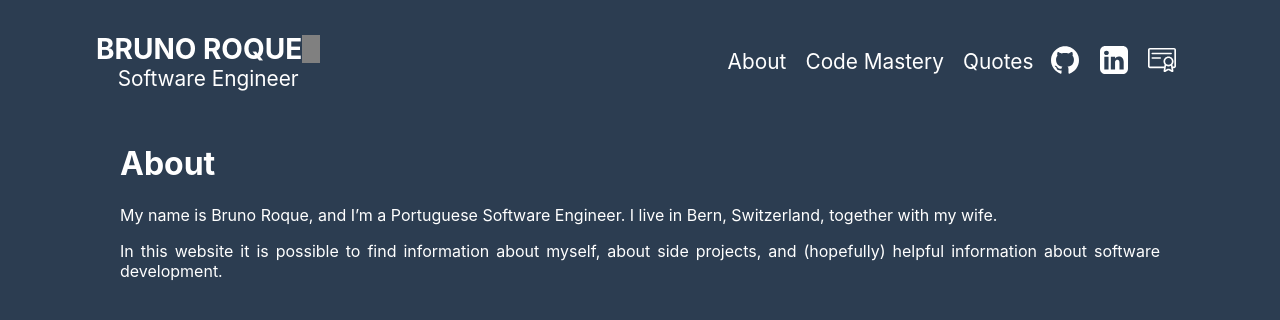
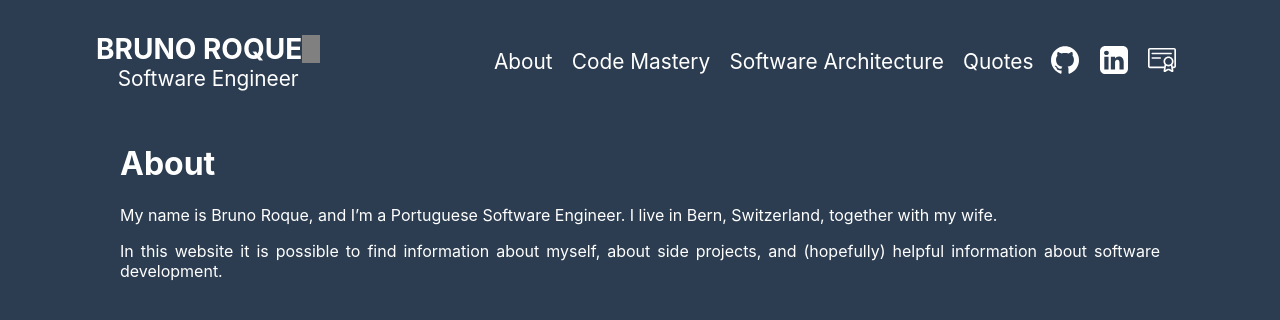
Before and after one commit to brunoroque06/brunoroque06.github.io, a Jekyll site: the page built from index.md, in a window 1280 px wide. Shown: the top 320 px of the page. Built offline with Jekyll 4.4.1, drawn with Linux system fonts in a browser that asks for light colours.

Commit message:
Add Software Architecture page

```diff
--- a/_data/pages.yml
+++ b/_data/pages.yml
@@ -1,2 +1,3 @@
 - Code Mastery
+- Software Architecture
 - Quotes
--- a/_includes/style.scss
+++ b/_includes/style.scss
@@ -107,7 +107,7 @@ body {
     }
   }
 }
-@media only screen and (max-width: 50em) {
+@media only screen and (max-width: 60em) {
   body header {
     flex-direction: column;
     .pages {
@@ -115,7 +115,7 @@ body {
     }
   }
 }
-@media only screen and (max-width: 17em) {
+@media only screen and (max-width: 25em) {
   body {
     word-break: break-all;
   }
```
